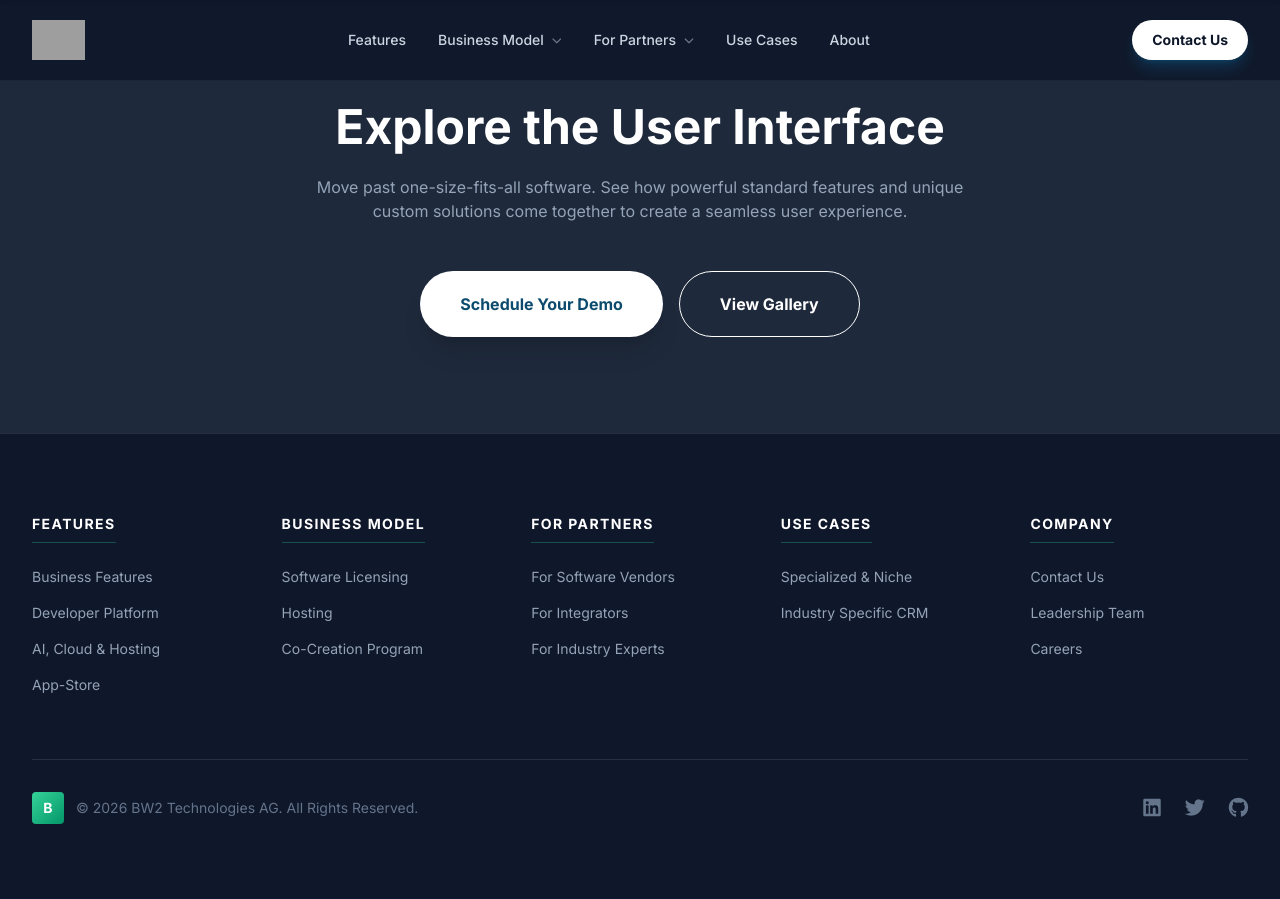
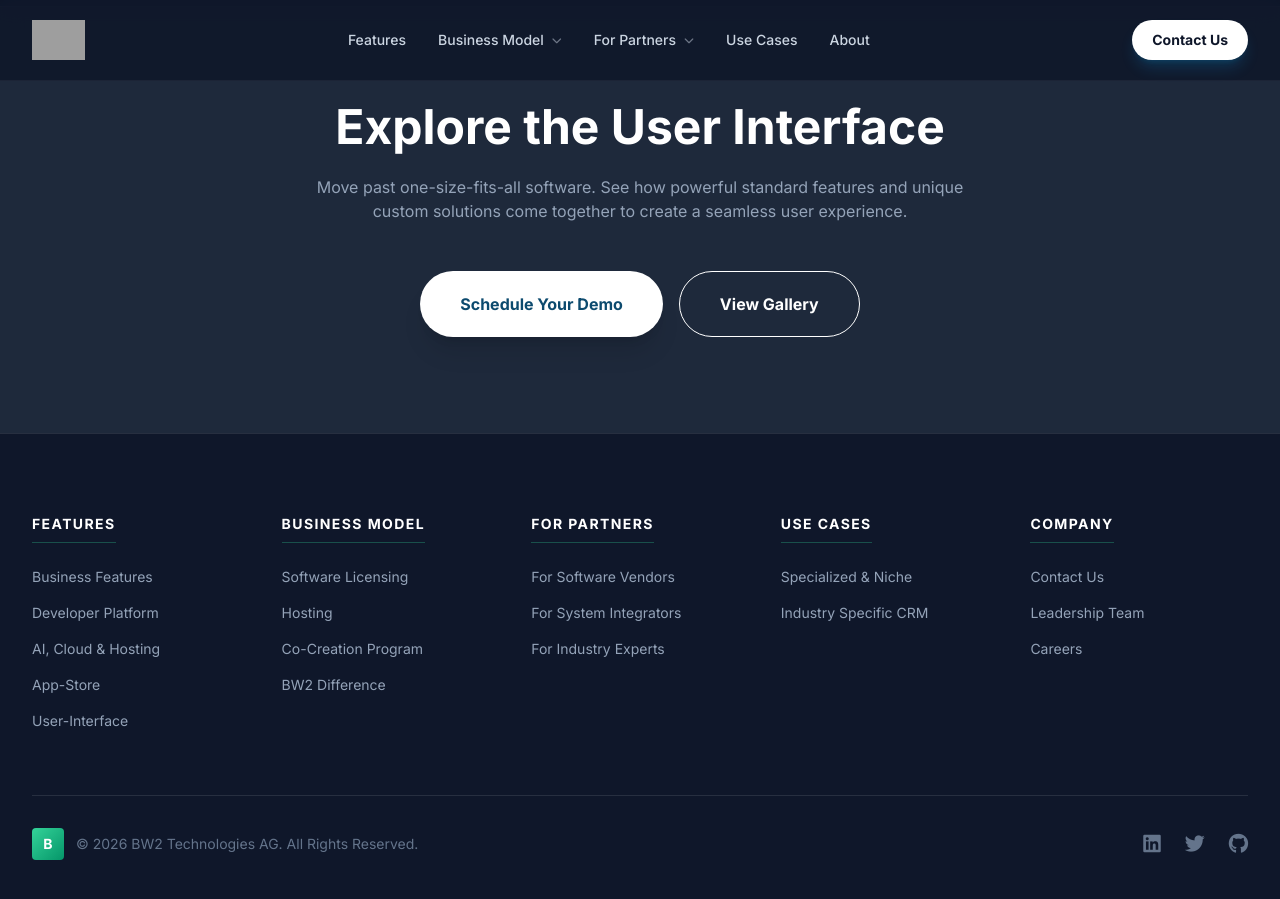
Before and after one commit to BW2-Technologies/Website, a Jekyll site: the page built from index.html, in a window 1280 px wide and 900 px high, scrolled down 4795 px. Built offline with Jekyll 4.4.1, drawn with Linux system fonts in a browser that asks for light colours; nearby versions of some CDN libraries; before the commit the page ends 5659 px from its top, so only the background shows below that; grey boxes are pictures that could not be loaded.

Commit message:
Update footer links and titles for clarity

```diff
--- a/_includes/footer.html
+++ b/_includes/footer.html
@@ -10,6 +10,7 @@
                     <li><a href="#" class="footer-link-hover hover:text-white transition-colors">Developer Platform</a></li>
                     <li><a href="#" class="footer-link-hover hover:text-white transition-colors">AI, Cloud & Hosting</a></li>
                     <li><a href="#" class="footer-link-hover hover:text-white transition-colors">App-Store</a></li>
+                    <li><a href="#" class="footer-link-hover hover:text-white transition-colors">User-Interface</a></li>
                 </ul>
             </div>
 
@@ -20,6 +21,7 @@
                     <li><a href="licensing.html" class="footer-link-hover hover:text-white transition-colors">Software Licensing</a></li>
                     <li><a href="#" class="footer-link-hover hover:text-white transition-colors">Hosting</a></li>
                     <li><a href="co-create.html" class="footer-link-hover hover:text-white transition-colors">Co-Creation Program</a></li>
+                    <li><a href="#" class="footer-link-hover hover:text-white transition-colors">BW2 Difference</a></li>
                 </ul>
             </div>
 
@@ -28,7 +30,7 @@
                 <h4 class="text-white font-bold text-sm uppercase tracking-widest mb-6 border-b border-bwgreen-400/30 pb-2 w-max">For Partners</h4>
                 <ul class="space-y-4 text-sm text-slate-400">
                     <li><a href="#partners" class="footer-link-hover hover:text-white transition-colors">For Software Vendors</a></li>
-                    <li><a href="#partners" class="footer-link-hover hover:text-white transition-colors">For Integrators</a></li>
+                    <li><a href="#partners" class="footer-link-hover hover:text-white transition-colors">For System Integrators</a></li>
                     <li><a href="co-create.html" class="footer-link-hover hover:text-white transition-colors">For Industry Experts</a></li>
                 </ul>
             </div>
```
